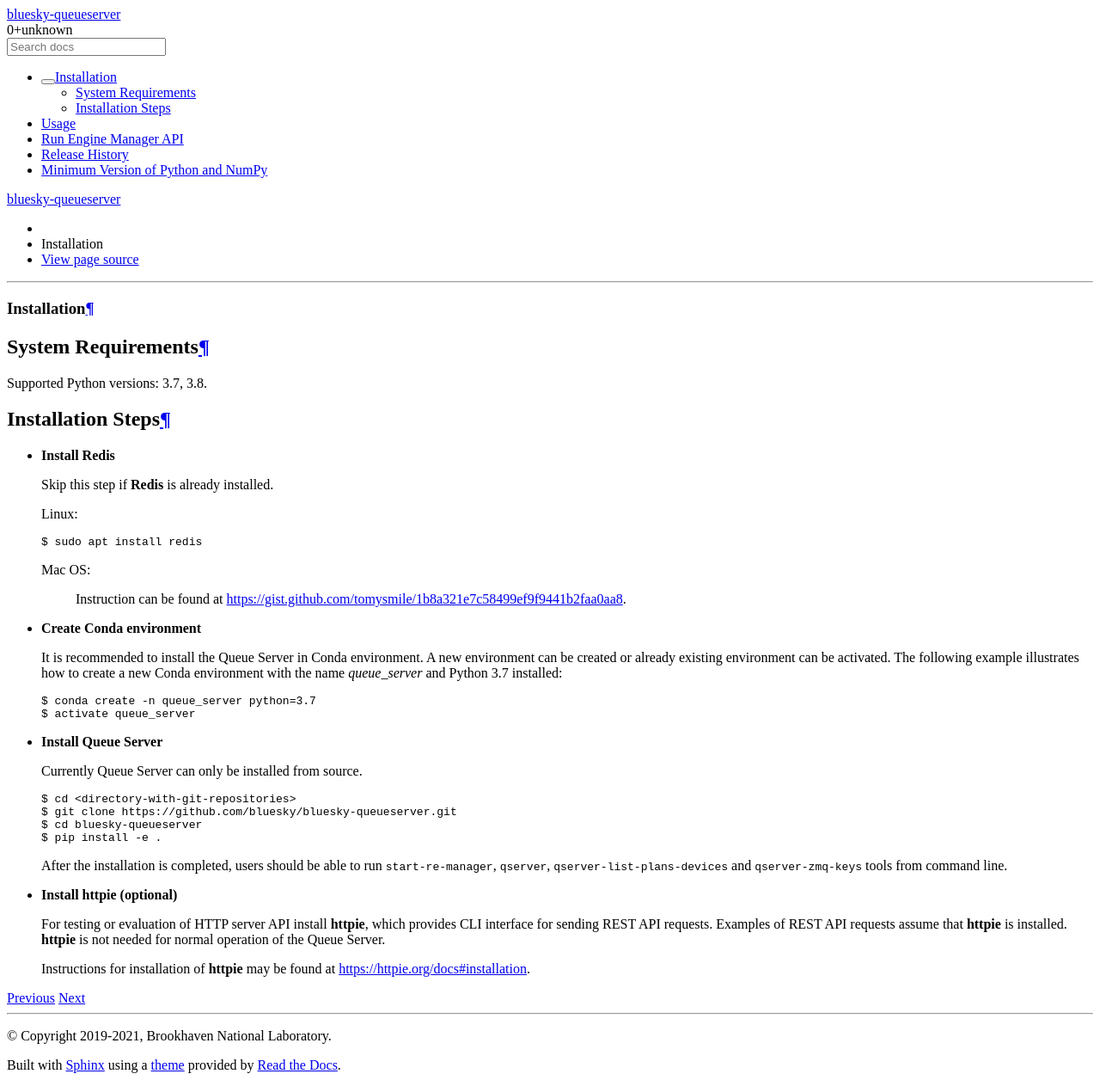
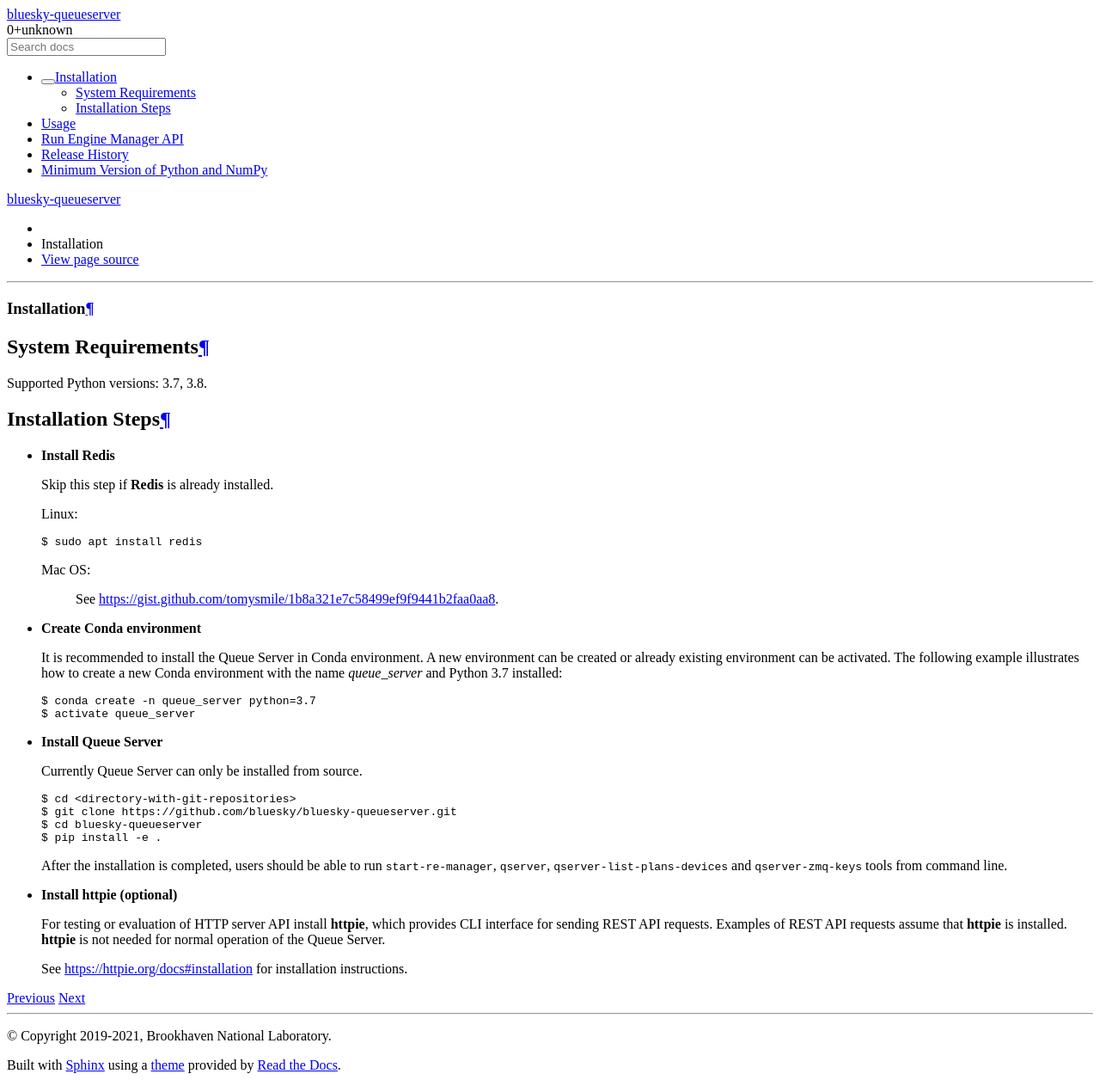
Before and after one commit to bluesky/bluesky-queueserver, a Sphinx documentation site: the page built from docs/source/installation.rst, in a window 1280 px wide. Shown: the whole page at 86% size. Built offline with Sphinx 7.4.7 and the Read the Docs theme 2.0.0, drawn with Linux system fonts in a browser that asks for light colours.

Commit message:
DOC: removed installation instructions from README.rst

```diff
--- a/docs/source/installation.rst
+++ b/docs/source/installation.rst
@@ -20,7 +20,7 @@
 
   Mac OS:
 
-    Instruction can be found at https://gist.github.com/tomysmile/1b8a321e7c58499ef9f9441b2faa0aa8.
+    See https://gist.github.com/tomysmile/1b8a321e7c58499ef9f9441b2faa0aa8.
 
 * **Create Conda environment**
 
@@ -49,4 +49,4 @@
   REST API requests. Examples of REST API requests assume that **httpie** is installed. **httpie** is not
   needed for normal operation of the Queue Server.
 
-  Instructions for installation of **httpie** may be found at https://httpie.org/docs#installation.
+  See https://httpie.org/docs#installation for installation instructions.
```
Also changed, not shown: README.rst (+1 -18 lines).
